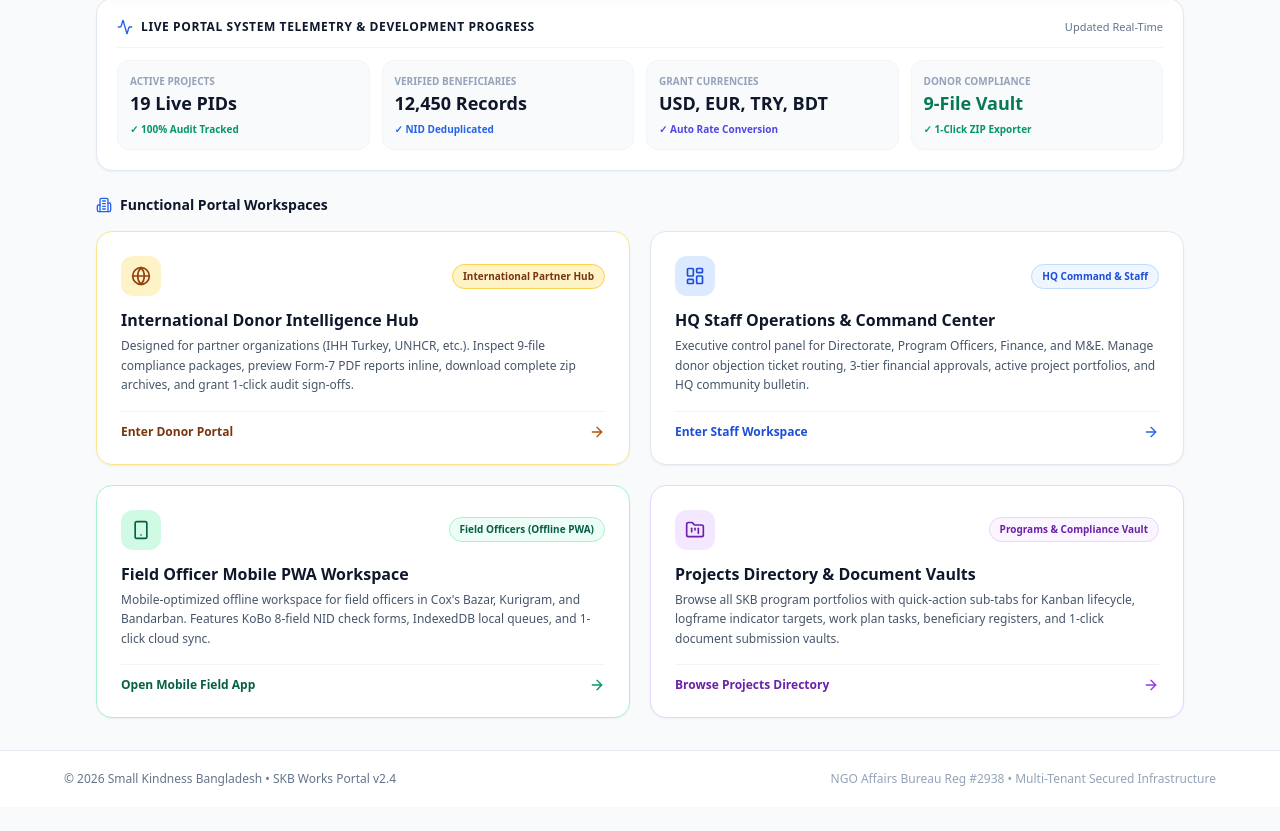
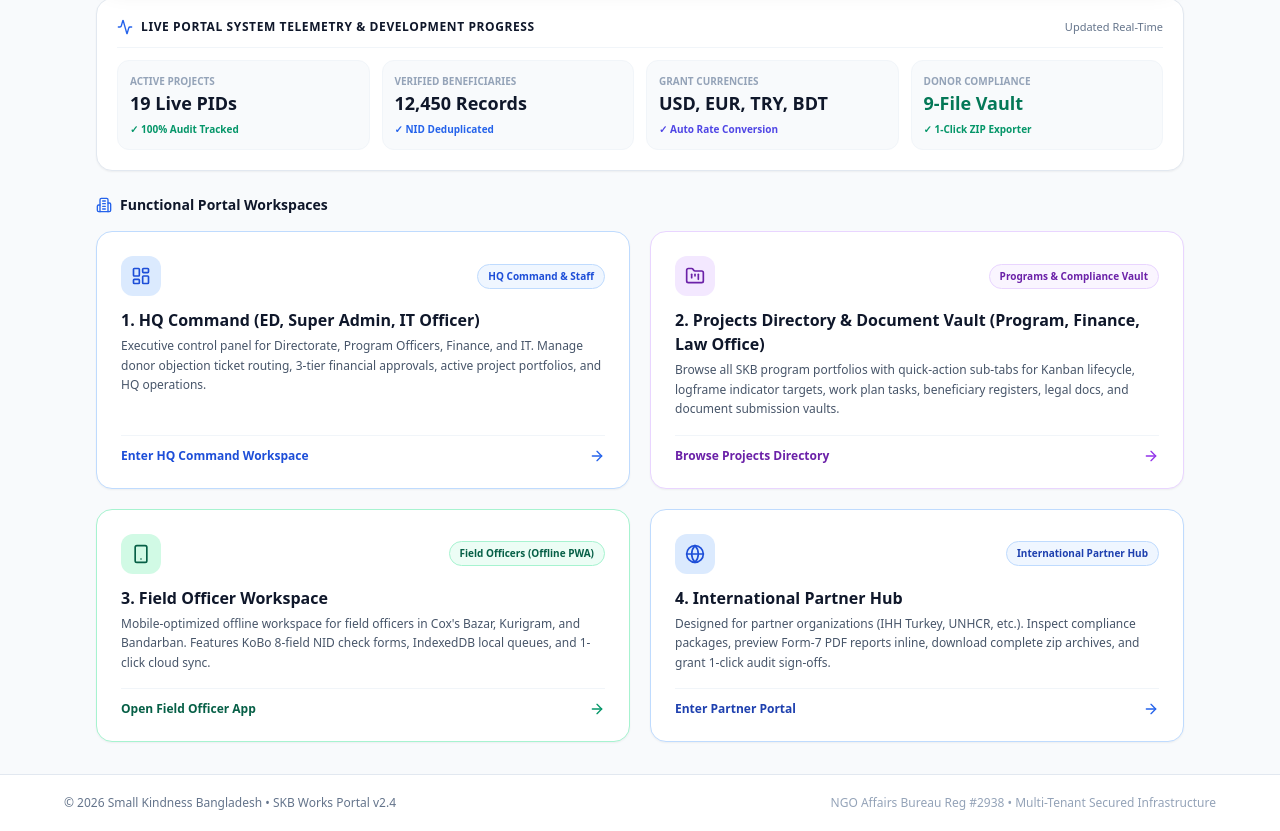
Before and after one commit to dhshishirD/skb-portal, a Next.js app: page / in a window 1280 px wide. Shown: the part 355-1186 px from the top of the page. Before the commit the page ends 1162 px from the top, so only its background shows below. Built offline with nearby package versions, Linux system fonts and the light colour scheme; no server answers.

Commit message:
feat(home): reorder workspace cards and update titles with International Partner Hub in position 4

```diff
--- a/src/app/page.tsx
+++ b/src/app/page.tsx
@@ -134,41 +134,10 @@ export default function RootPage() {
 
           <div className="grid grid-cols-1 sm:grid-cols-2 gap-5">
 
-            {/* WORKSPACE 1: DONOR HUB */}
-            <Link
-              href="/donor-dashboard"
-              className="group p-6 rounded-2xl border border-amber-200 bg-white hover:bg-amber-50/40 hover:border-amber-400 shadow-sm hover:shadow-md transition-all space-y-4 flex flex-col justify-between"
-            >
-              <div className="space-y-3">
-                <div className="flex items-center justify-between">
-                  <div className="w-10 h-10 rounded-xl bg-amber-100 text-amber-800 flex items-center justify-center font-bold">
-                    <Globe className="w-5 h-5" />
-                  </div>
-                  <span className="text-[10px] font-extrabold bg-amber-100 text-amber-900 px-2.5 py-1 rounded-full border border-amber-300">
-                    International Partner Hub
-                  </span>
-                </div>
-
-                <div>
-                  <h4 className="text-base font-extrabold text-slate-900 group-hover:text-amber-900 transition-colors">
-                    International Donor Intelligence Hub
-                  </h4>
-                  <p className="text-xs text-slate-600 mt-1 leading-relaxed">
-                    Designed for partner organizations (IHH Turkey, UNHCR, etc.). Inspect 9-file compliance packages, preview Form-7 PDF reports inline, download complete zip archives, and grant 1-click audit sign-offs.
-                  </p>
-                </div>
-              </div>
-
-              <div className="pt-3 border-t border-slate-100 flex items-center justify-between text-xs font-bold text-amber-900 group-hover:translate-x-0.5 transition-transform">
-                <span>Enter Donor Portal</span>
-                <ArrowRight className="w-4 h-4 text-amber-700" />
-              </div>
-            </Link>
-
-            {/* WORKSPACE 2: STAFF OPERATIONS */}
+            {/* WORKSPACE 1: HQ COMMAND (ED, Super Admin, IT Officer) */}
             <Link
               href="/dashboard"
-              className="group p-6 rounded-2xl border border-slate-200 bg-white hover:bg-blue-50/40 hover:border-blue-400 shadow-sm hover:shadow-md transition-all space-y-4 flex flex-col justify-between"
+              className="group p-6 rounded-2xl border border-blue-200 bg-white hover:bg-blue-50/40 hover:border-blue-400 shadow-sm hover:shadow-md transition-all space-y-4 flex flex-col justify-between"
             >
               <div className="space-y-3">
                 <div className="flex items-center justify-between">
@@ -182,21 +151,52 @@ export default function RootPage() {
 
                 <div>
                   <h4 className="text-base font-extrabold text-slate-900 group-hover:text-blue-700 transition-colors">
-                    HQ Staff Operations & Command Center
+                    1. HQ Command (ED, Super Admin, IT Officer)
                   </h4>
                   <p className="text-xs text-slate-600 mt-1 leading-relaxed">
-                    Executive control panel for Directorate, Program Officers, Finance, and M&E. Manage donor objection ticket routing, 3-tier financial approvals, active project portfolios, and HQ community bulletin.
+                    Executive control panel for Directorate, Program Officers, Finance, and IT. Manage donor objection ticket routing, 3-tier financial approvals, active project portfolios, and HQ operations.
                   </p>
                 </div>
               </div>
 
               <div className="pt-3 border-t border-slate-100 flex items-center justify-between text-xs font-bold text-blue-700 group-hover:translate-x-0.5 transition-transform">
-                <span>Enter Staff Workspace</span>
+                <span>Enter HQ Command Workspace</span>
                 <ArrowRight className="w-4 h-4 text-blue-600" />
               </div>
             </Link>
 
-            {/* WORKSPACE 3: FIELD OFFICER MOBILE PWA */}
+            {/* WORKSPACE 2: PROJECTS DIRECTORY & DOCUMENT VAULT (Program, Finance, Law Office) */}
+            <Link
+              href="/projects"
+              className="group p-6 rounded-2xl border border-purple-200 bg-white hover:bg-purple-50/40 hover:border-purple-400 shadow-sm hover:shadow-md transition-all space-y-4 flex flex-col justify-between"
+            >
+              <div className="space-y-3">
+                <div className="flex items-center justify-between">
+                  <div className="w-10 h-10 rounded-xl bg-purple-100 text-purple-800 flex items-center justify-center font-bold">
+                    <FolderKanban className="w-5 h-5" />
+                  </div>
+                  <span className="text-[10px] font-extrabold bg-purple-50 text-purple-800 px-2.5 py-1 rounded-full border border-purple-200">
+                    Programs & Compliance Vault
+                  </span>
+                </div>
+
+                <div>
+                  <h4 className="text-base font-extrabold text-slate-900 group-hover:text-purple-900 transition-colors">
+                    2. Projects Directory & Document Vault (Program, Finance, Law Office)
+                  </h4>
+                  <p className="text-xs text-slate-600 mt-1 leading-relaxed">
+                    Browse all SKB program portfolios with quick-action sub-tabs for Kanban lifecycle, logframe indicator targets, work plan tasks, beneficiary registers, legal docs, and document submission vaults.
+                  </p>
+                </div>
+              </div>
+
+              <div className="pt-3 border-t border-slate-100 flex items-center justify-between text-xs font-bold text-purple-800 group-hover:translate-x-0.5 transition-transform">
+                <span>Browse Projects Directory</span>
+                <ArrowRight className="w-4 h-4 text-purple-600" />
+              </div>
+            </Link>
+
+            {/* WORKSPACE 3: FIELD OFFICER WORKSPACE */}
             <Link
               href="/field-dashboard"
               className="group p-6 rounded-2xl border border-emerald-200 bg-white hover:bg-emerald-50/40 hover:border-emerald-400 shadow-sm hover:shadow-md transition-all space-y-4 flex flex-col justify-between"
@@ -213,7 +213,7 @@ export default function RootPage() {
 
                 <div>
                   <h4 className="text-base font-extrabold text-slate-900 group-hover:text-emerald-900 transition-colors">
-                    Field Officer Mobile PWA Workspace
+                    3. Field Officer Workspace
                   </h4>
                   <p className="text-xs text-slate-600 mt-1 leading-relaxed">
                     Mobile-optimized offline workspace for field officers in Cox&apos;s Bazar, Kurigram, and Bandarban. Features KoBo 8-field NID check forms, IndexedDB local queues, and 1-click cloud sync.
@@ -222,39 +222,39 @@ export default function RootPage() {
               </div>
 
               <div className="pt-3 border-t border-slate-100 flex items-center justify-between text-xs font-bold text-emerald-800 group-hover:translate-x-0.5 transition-transform">
-                <span>Open Mobile Field App</span>
+                <span>Open Field Officer App</span>
                 <ArrowRight className="w-4 h-4 text-emerald-600" />
               </div>
             </Link>
 
-            {/* WORKSPACE 4: PROJECTS DIRECTORY & DOCUMENT VAULT */}
+            {/* WORKSPACE 4: INTERNATIONAL PARTNER HUB (POSITION #4 - LAST) */}
             <Link
-              href="/projects"
-              className="group p-6 rounded-2xl border border-purple-200 bg-white hover:bg-purple-50/40 hover:border-purple-400 shadow-sm hover:shadow-md transition-all space-y-4 flex flex-col justify-between"
+              href="/donor-dashboard?partner=IHH"
+              className="group p-6 rounded-2xl border border-blue-200 bg-white hover:bg-blue-50/40 hover:border-blue-400 shadow-sm hover:shadow-md transition-all space-y-4 flex flex-col justify-between"
             >
               <div className="space-y-3">
                 <div className="flex items-center justify-between">
-                  <div className="w-10 h-10 rounded-xl bg-purple-100 text-purple-800 flex items-center justify-center font-bold">
-                    <FolderKanban className="w-5 h-5" />
+                  <div className="w-10 h-10 rounded-xl bg-blue-100 text-blue-700 flex items-center justify-center font-bold">
+                    <Globe className="w-5 h-5" />
                   </div>
-                  <span className="text-[10px] font-extrabold bg-purple-50 text-purple-800 px-2.5 py-1 rounded-full border border-purple-200">
-                    Programs & Compliance Vault
+                  <span className="text-[10px] font-extrabold bg-blue-50 text-blue-800 px-2.5 py-1 rounded-full border border-blue-200">
+                    International Partner Hub
                   </span>
                 </div>
 
                 <div>
-                  <h4 className="text-base font-extrabold text-slate-900 group-hover:text-purple-900 transition-colors">
-                    Projects Directory & Document Vaults
+                  <h4 className="text-base font-extrabold text-slate-900 group-hover:text-blue-800 transition-colors">
+                    4. International Partner Hub
                   </h4>
                   <p className="text-xs text-slate-600 mt-1 leading-relaxed">
-                    Browse all SKB program portfolios with quick-action sub-tabs for Kanban lifecycle, logframe indicator targets, work plan tasks, beneficiary registers, and 1-click document submission vaults.
+                    Designed for partner organizations (IHH Turkey, UNHCR, etc.). Inspect compliance packages, preview Form-7 PDF reports inline, download complete zip archives, and grant 1-click audit sign-offs.
                   </p>
                 </div>
               </div>
 
-              <div className="pt-3 border-t border-slate-100 flex items-center justify-between text-xs font-bold text-purple-800 group-hover:translate-x-0.5 transition-transform">
-                <span>Browse Projects Directory</span>
-                <ArrowRight className="w-4 h-4 text-purple-600" />
+              <div className="pt-3 border-t border-slate-100 flex items-center justify-between text-xs font-bold text-blue-800 group-hover:translate-x-0.5 transition-transform">
+                <span>Enter Partner Portal</span>
+                <ArrowRight className="w-4 h-4 text-blue-600" />
               </div>
             </Link>
 
```
